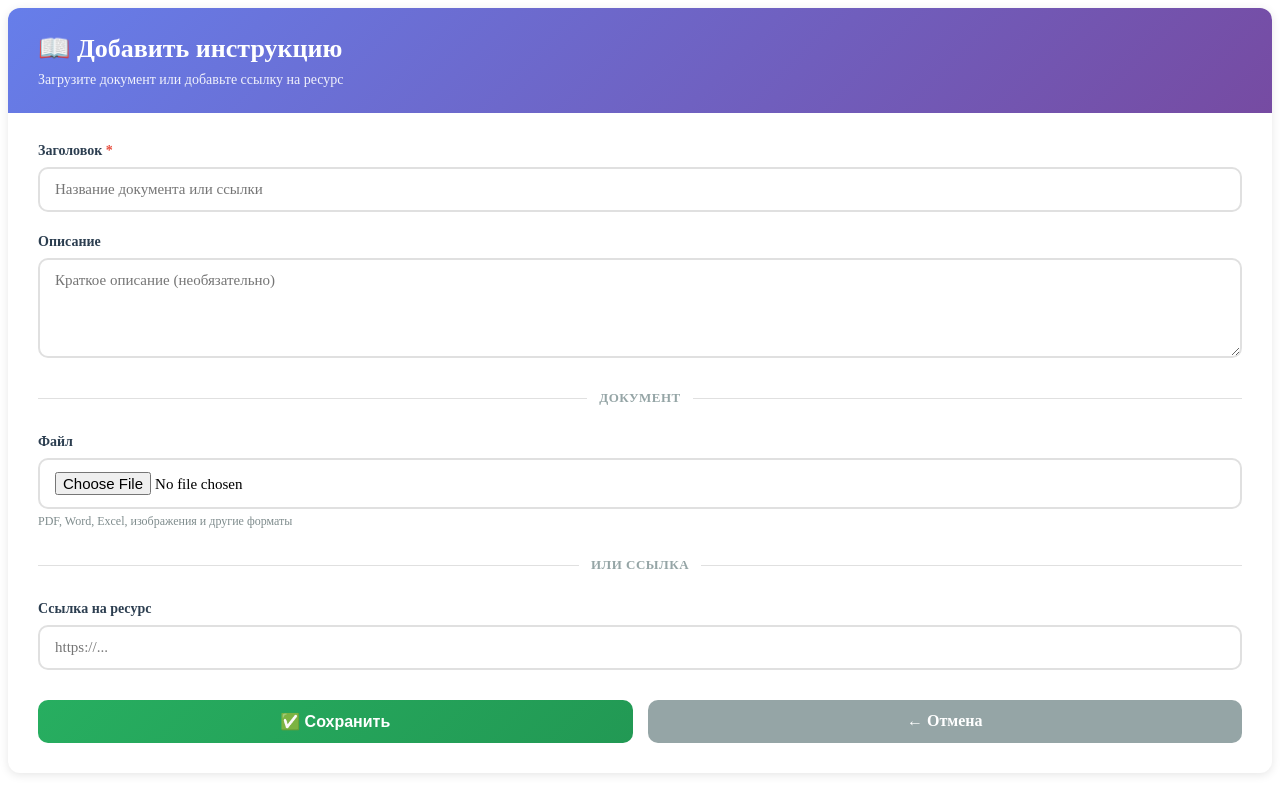
After one commit to alekfo/workflow_monitoring, a Django app: page /signal1520/knowledge/create/ in a window 1280 px wide. The commit adds this page. Run offline with Django 5.2, Linux system fonts and the light colour scheme; the visitor is signed in with stand-in values (Sample User, id 1).

Commit message:
instructions_section_is_added

```diff
--- a/workflow_monitoring/docker-compose.yml
+++ b/workflow_monitoring/docker-compose.yml
@@ -1,3 +1,5 @@
+name: workflow_monitoring
+
 services:
 
   db:
--- /dev/null
+++ b/workflow_monitoring/signal1520/forms.py
@@ -0,0 +1,16 @@
+from django import forms
+from .models import Knowledge
+
+
+class KnowledgeForm(forms.ModelForm):
+    class Meta:
+        model = Knowledge
+        fields = ['title', 'description', 'file', 'external_link']
+
+    def clean(self):
+        cleaned_data = super().clean()
+        file = cleaned_data.get('file')
+        link = cleaned_data.get('external_link', '').strip()
+        if not file and not link:
+            raise forms.ValidationError('Добавьте файл или ссылку — хотя бы одно поле обязательно.')
+        return cleaned_data
--- a/workflow_monitoring/signal1520/static/signal1520/js/index.js
+++ b/workflow_monitoring/signal1520/static/signal1520/js/index.js
@@ -15,7 +15,7 @@ document.addEventListener('DOMContentLoaded', () => {
         'reports_download': null,
         'links_all': null,
         'charts_download': null,
-        'instructions': null,
+        'instructions': '/signal1520/knowledge/',
         'others': null
     };
 
@@ -26,6 +26,7 @@ document.addEventListener('DOMContentLoaded', () => {
         'objects_add': '/signal1520/stations/create',
         'links_add': null,
         'charts_add': null,
+        'instructions_add': '/signal1520/knowledge/create/',
     };
 
     // ---------- Аккордеон для главных кнопок ----------
@@ -93,6 +94,7 @@ document.addEventListener('DOMContentLoaded', () => {
             if (typeof window.initTasksToggle === 'function') window.initTasksToggle();
             if (typeof window.initStationTasks === 'function') window.initStationTasks();
             if (typeof window.initBugFilter === 'function') window.initBugFilter();
+            if (typeof window.initInstructions === 'function') window.initInstructions();
         } catch (error) {
             contentPanel.innerHTML = `<p style="color: red;">Ошибка: ${error.message}</p>`;
         }
--- a/workflow_monitoring/signal1520/templates/signal1520/base.html
+++ b/workflow_monitoring/signal1520/templates/signal1520/base.html
@@ -13,6 +13,7 @@
     <script src="{% static 'signal1520/js/index.js' %}"></script>
     <script src="{% static 'signal1520/js/main_header.js' %}"></script>
     <script src="{% static 'signal1520/js/bug_filter.js' %}"></script>
+    <script src="{% static 'signal1520/js/instructions.js' %}"></script>
 </head>
 <body>
     <header>
--- a/workflow_monitoring/signal1520/templates/signal1520/bug_list.html
+++ b/workflow_monitoring/signal1520/templates/signal1520/bug_list.html
@@ -48,7 +48,7 @@
                             </td>
                             <td class="road-cell">{{ bug.status }}</td>
                             <td class="road-cell">{{ bug.station }}</td>
-                            <td class="road-cell">{{ bug.description }}</td>
+                            <td class="road-cell">{{ bug.description|truncatechars:30 }}</td>
                             <td class="description-cell">{{ bug.responsible_organization|default:"—" }}</td>
                             <td class="description-cell">{{ bug.responsible_user|default:"—" }}</td>
                         </tr>
--- /dev/null
+++ b/workflow_monitoring/signal1520/templates/signal1520/knowledge_form.html
@@ -0,0 +1,231 @@
+{% load static %}
+<!DOCTYPE html>
+<html lang="ru">
+<head>
+    <meta charset="UTF-8">
+    <title>Добавить инструкцию</title>
+    <link rel="stylesheet" href="{% static 'signal1520/css/styles_stations.css' %}">
+    <style>
+        .form-container {
+            background: white;
+            border-radius: 12px;
+            overflow: hidden;
+            box-shadow: 0 2px 10px rgba(0,0,0,0.1);
+        }
+        .form-header {
+            background: linear-gradient(135deg, #667eea 0%, #764ba2 100%);
+            padding: 25px 30px;
+            color: white;
+        }
+        .form-header h1 {
+            margin: 0 0 8px;
+            font-size: 26px;
+            color: white;
+            border: none;
+            padding: 0;
+        }
+        .form-header p {
+            margin: 0;
+            opacity: 0.9;
+            font-size: 14px;
+        }
+        .form-body {
+            padding: 30px;
+        }
+        .form-group {
+            margin-bottom: 22px;
+        }
+        .form-group label {
+            display: block;
+            margin-bottom: 8px;
+            font-weight: 600;
+            color: #2c3e50;
+            font-size: 14px;
+        }
+        .form-group label .required {
+            color: #e74c3c;
+        }
+        .form-control {
+            width: 100%;
+            padding: 12px 15px;
+            border: 2px solid #e0e0e0;
+            border-radius: 10px;
+            font-size: 15px;
+            transition: border-color 0.3s ease;
+            box-sizing: border-box;
+            font-family: inherit;
+        }
+        .form-control:focus {
+            outline: none;
+            border-color: #667eea;
+            box-shadow: 0 0 0 3px rgba(102, 126, 234, 0.1);
+        }
+        textarea.form-control {
+            resize: vertical;
+            min-height: 100px;
+        }
+        .error-message {
+            color: #e74c3c;
+            font-size: 12px;
+            margin-top: 5px;
+            display: block;
+        }
+        .non-field-errors {
+            background: #fee;
+            border-left: 3px solid #e74c3c;
+            padding: 12px 15px;
+            border-radius: 8px;
+            margin-bottom: 20px;
+            color: #c0392b;
+            font-size: 14px;
+        }
+        .section-divider {
+            display: flex;
+            align-items: center;
+            gap: 12px;
+            margin: 28px 0;
+            color: #95a5a6;
+            font-size: 13px;
+            font-weight: 600;
+            text-transform: uppercase;
+            letter-spacing: 0.5px;
+        }
+        .section-divider::before,
+        .section-divider::after {
+            content: '';
+            flex: 1;
+            height: 1px;
+            background: #e0e0e0;
+        }
+        .form-actions {
+            display: flex;
+            gap: 15px;
+            margin-top: 30px;
+            flex-wrap: wrap;
+        }
+        .btn-submit {
+            flex: 1;
+            padding: 12px 24px;
+            background: linear-gradient(135deg, #27ae60 0%, #229954 100%);
+            color: white;
+            border: none;
+            border-radius: 10px;
+            font-weight: 600;
+            cursor: pointer;
+            transition: all 0.3s ease;
+            font-size: 16px;
+        }
+        .btn-submit:hover {
+            transform: translateY(-2px);
+            box-shadow: 0 5px 15px rgba(39, 174, 96, 0.4);
+        }
+        .btn-cancel {
+            flex: 1;
+            padding: 12px 24px;
+            background: #95a5a6;
+            color: white;
+            text-decoration: none;
+            text-align: center;
+            border-radius: 10px;
+            font-weight: 600;
+            transition: all 0.3s ease;
+            display: inline-block;
+        }
+        .btn-cancel:hover {
+            background: #7f8c8d;
+            transform: translateY(-2px);
+            color: white;
+        }
+        .help-text {
+            color: #7f8c8d;
+            font-size: 12px;
+            margin-top: 5px;
+            display: block;
+        }
+    </style>
+</head>
+<body>
+<div class="form-container">
+    <div class="form-header">
+        <h1>📖 Добавить инструкцию</h1>
+        <p>Загрузите документ или добавьте ссылку на ресурс</p>
+    </div>
+
+    <div class="form-body">
+        <form method="post" enctype="multipart/form-data">
+            {% csrf_token %}
+
+            {% if form.non_field_errors %}
+            <div class="non-field-errors">
+                {% for error in form.non_field_errors %}{{ error }}{% endfor %}
+            </div>
+            {% endif %}
+
+            <!-- Название -->
+            <div class="form-group">
+                <label for="{{ form.title.id_for_label }}">
+                    {{ form.title.label }} <span class="required">*</span>
+                </label>
+                <input type="text"
+                       name="{{ form.title.html_name }}"
+                       id="{{ form.title.id_for_label }}"
+                       value="{{ form.title.value|default:'' }}"
+                       class="form-control"
+                       placeholder="Название документа или ссылки">
+                {% if form.title.errors %}
+                    <span class="error-message">{{ form.title.errors|join:", " }}</span>
+                {% endif %}
+            </div>
+
+            <!-- Описание -->
+            <div class="form-group">
+                <label for="{{ form.description.id_for_label }}">{{ form.description.label }}</label>
+                <textarea name="{{ form.description.html_name }}"
+                          id="{{ form.description.id_for_label }}"
+                          class="form-control"
+                          placeholder="Краткое описание (необязательно)">{{ form.description.value|default:'' }}</textarea>
+                {% if form.description.errors %}
+                    <span class="error-message">{{ form.description.errors|join:", " }}</span>
+                {% endif %}
+            </div>
+
+            <div class="section-divider">Документ</div>
+
+            <!-- Файл -->
+            <div class="form-group">
+                <label for="{{ form.file.id_for_label }}">{{ form.file.label }}</label>
+                <input type="file"
+                       name="{{ form.file.html_name }}"
+                       id="{{ form.file.id_for_label }}"
+                       class="form-control">
+                <span class="help-text">PDF, Word, Excel, изображения и другие форматы</span>
+                {% if form.file.errors %}
+                    <span class="error-message">{{ form.file.errors|join:", " }}</span>
+                {% endif %}
+            </div>
+
+            <div class="section-divider">или ссылка</div>
+
+            <!-- Внешняя ссылка -->
+            <div class="form-group">
+                <label for="{{ form.external_link.id_for_label }}">{{ form.external_link.label }}</label>
+                <input type="url"
+                       name="{{ form.external_link.html_name }}"
+                       id="{{ form.external_link.id_for_label }}"
+                       value="{{ form.external_link.value|default:'' }}"
+                       class="form-control"
+                       placeholder="https://...">
+                {% if form.external_link.errors %}
+                    <span class="error-message">{{ form.external_link.errors|join:", " }}</span>
+                {% endif %}
+            </div>
+
+            <div class="form-actions">
+                <button type="submit" class="btn-submit">✅ Сохранить</button>
+                <a href="{% url 'signal1520:index' %}" class="btn-cancel">← Отмена</a>
+            </div>
+        </form>
+    </div>
+</div>
+</body>
+</html>
--- a/workflow_monitoring/signal1520/urls.py
+++ b/workflow_monitoring/signal1520/urls.py
@@ -12,6 +12,9 @@ from .views import (TasksIndexView,
                     AlarmListView,
                     StationsExportView,
                     TasksExportView,
+                    KnowledgeListView,
+                    KnowledgeCreateView,
+                    KnowledgeDeleteView,
                     )
 
 app_name = "signal1520"
@@ -30,4 +33,7 @@ urlpatterns = [
     path("stations/<int:pk>/update/", StationUpdateView.as_view(), name="station_update"),
     path("stations/export/", StationsExportView.as_view(), name="stations_export"),
     path("alarms/", AlarmListView.as_view(), name="alarm_list"),
+    path("knowledge/", KnowledgeListView.as_view(), name="knowledge_list"),
+    path("knowledge/create/", KnowledgeCreateView.as_view(), name="knowledge_create"),
+    path("knowledge/<int:pk>/delete/", KnowledgeDeleteView.as_view(), name="knowledge_delete"),
 ]
--- a/workflow_monitoring/signal1520/views.py
+++ b/workflow_monitoring/signal1520/views.py
@@ -2,6 +2,7 @@ import io
 import json
 
 import openpyxl
+from django.contrib import messages
 from django.http import HttpResponse, HttpRequest, HttpResponseRedirect, JsonResponse
 from django.shortcuts import render, redirect, reverse, get_object_or_404
 from django.contrib.auth.models import Group
@@ -11,7 +12,8 @@ from django.views.generic import TemplateView, ListView, DetailView, CreateView,
 from django.urls import reverse_lazy
 from django.contrib.auth.mixins import LoginRequiredMixin, PermissionRequiredMixin, UserPassesTestMixin
 
-from .models import Station, Task, Comment, Attachment, AlarmInfo, Road, System
+from .models import Station, Task, Comment, Attachment, AlarmInfo, Road, System, Knowledge
+from .forms import KnowledgeForm
 
 class TasksIndexView(LoginRequiredMixin, View):
     """Главная страница приложения."""
@@ -396,3 +398,48 @@ class TasksExportView(LoginRequiredMixin, UserPassesTestMixin, View):
         response = HttpResponse(buffer, content_type='application/vnd.openxmlformats-officedocument.spreadsheetml.sheet')
         response['Content-Disposition'] = 'attachment; filename="tasks.xlsx"'
         return response
+
+
+class KnowledgeListView(LoginRequiredMixin, ListView):
+    """Список инструкций текущего пользователя. Загружается в contentPanel через AJAX."""
+
+    model = Knowledge
+    template_name = 'signal1520/knowledge_list.html'
+    context_object_name = 'items'
+
+    def get_queryset(self):
+        return Knowledge.objects.filter(user=self.request.user)
+
+    def get_context_data(self, **kwargs):
+        context = super().get_context_data(**kwargs)
+        qs = self.get_queryset()
+        context['docs'] = qs.exclude(file='').exclude(file__isnull=True)
+        context['links'] = qs.filter(external_link__gt='')
+        return context
+
+
+class KnowledgeCreateView(LoginRequiredMixin, CreateView):
+    """Форма добавления инструкции (документ или ссылка). После сохранения — на главную."""
+
+    model = Knowledge
+    form_class = KnowledgeForm
+    template_name = 'signal1520/knowledge_form.html'
+    success_url = reverse_lazy('signal1520:index')
+
+    def form_valid(self, form):
+        form.instance.user = self.request.user
+        response = super().form_valid(form)
+        messages.success(self.request, 'Инструкция успешно добавлена.')
+        return response
+
+
+class KnowledgeDeleteView(LoginRequiredMixin, View):
+    """AJAX-удаление инструкции. Только владелец записи может её удалить."""
+
+    def post(self, request, pk):
+        item = get_object_or_404(Knowledge, pk=pk, user=request.user)
+        #файл удаляется в том числе и локально save=False
+        if item.file:
+            item.file.delete(save=False)
+        item.delete()
+        return JsonResponse({'success': True})
```
Also changed, not shown: workflow_monitoring/signal1520/models.py (+13 -5 lines), workflow_monitoring/signal1520/static/signal1520/js/instructions.js (added, +30 -0 lines), workflow_monitoring/signal1520/templates/signal1520/index.html (+44 -3 lines), workflow_monitoring/signal1520/templates/signal1520/knowledge_list.html (added, +190 -0 lines), workflow_monitoring/signal1520/migrations/0005_knowledge_user_alter_knowledge_meta.py (added).
